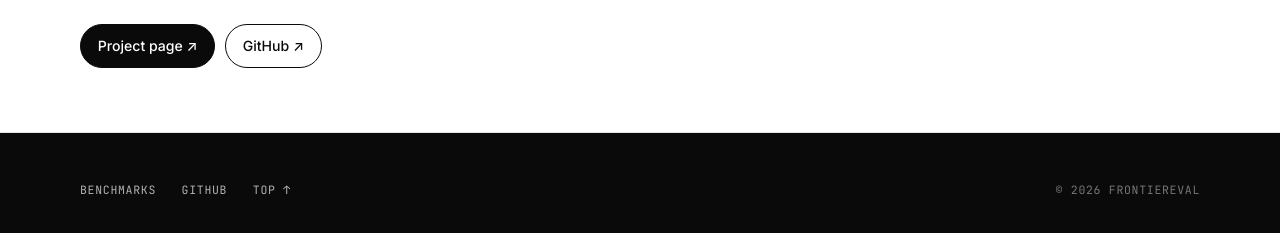
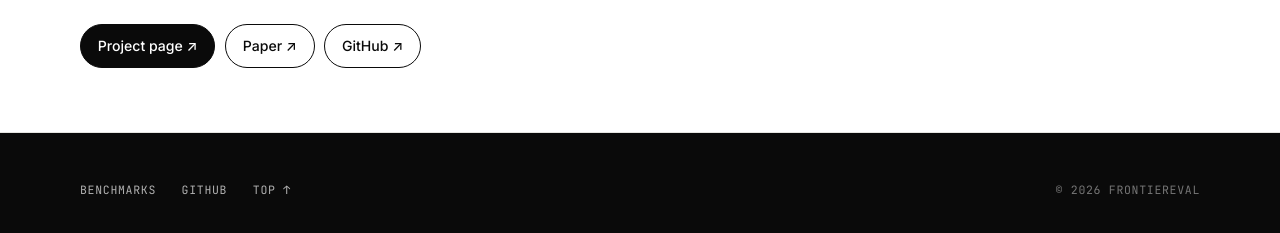
Before and after one commit to frontiereval/frontiereval.github.io, a plain HTML site: page index.html in a window 1280 px wide. Shown: the part 1062-1295 px from the top of the page. Drawn offline with Linux system fonts and the light colour scheme.

Commit message:
Add the AIChipBench paper link
Co-Authored-By: Claude Fable 5.2 <noreply@anthropic.com>

```diff
--- a/index.html
+++ b/index.html
@@ -197,7 +197,7 @@ footer .c{color:var(--d-ink-3)}
           <h3><a href="https://frontiereval.github.io/AIChipBench/">AIChipBench</a></h3>
           <div class="tags">LLM coding agents &middot; RTL &middot; AI accelerators</div>
           <p>Agents implement quantized Qwen3.5, Gemma 3, Gemma 4, and Llama 3.2 decoders in synthesizable RTL. An integer reference specifies the outputs and the stored state at every decoding step, and frozen designs are graded on held-out sequences, resets, memory stalls, and synthesis.</p>
-          <div class="links"><a class="btn solid" href="https://frontiereval.github.io/AIChipBench/">Project page &nearr;</a><a class="btn" href="https://github.com/frontiereval/AIChipBench">GitHub &nearr;</a></div>
+          <div class="links"><a class="btn solid" href="https://frontiereval.github.io/AIChipBench/">Project page &nearr;</a><a class="btn" href="https://arxiv.org/abs/2611.33093">Paper &nearr;</a><a class="btn" href="https://github.com/frontiereval/AIChipBench">GitHub &nearr;</a></div>
         </div>
         <figure><a class="frame" href="https://frontiereval.github.io/AIChipBench/" aria-label="Open the AIChipBench project page."><img src="assets/aichipbench-overview.svg" alt="One agent attempt in AIChipBench: task inputs, the agent's edit-and-test loop against public tests, the frozen design passing an isolated evaluator, and the reported rates and cost." width="4278" height="1449" loading="lazy" decoding="async"></a></figure>
       </article>
```
